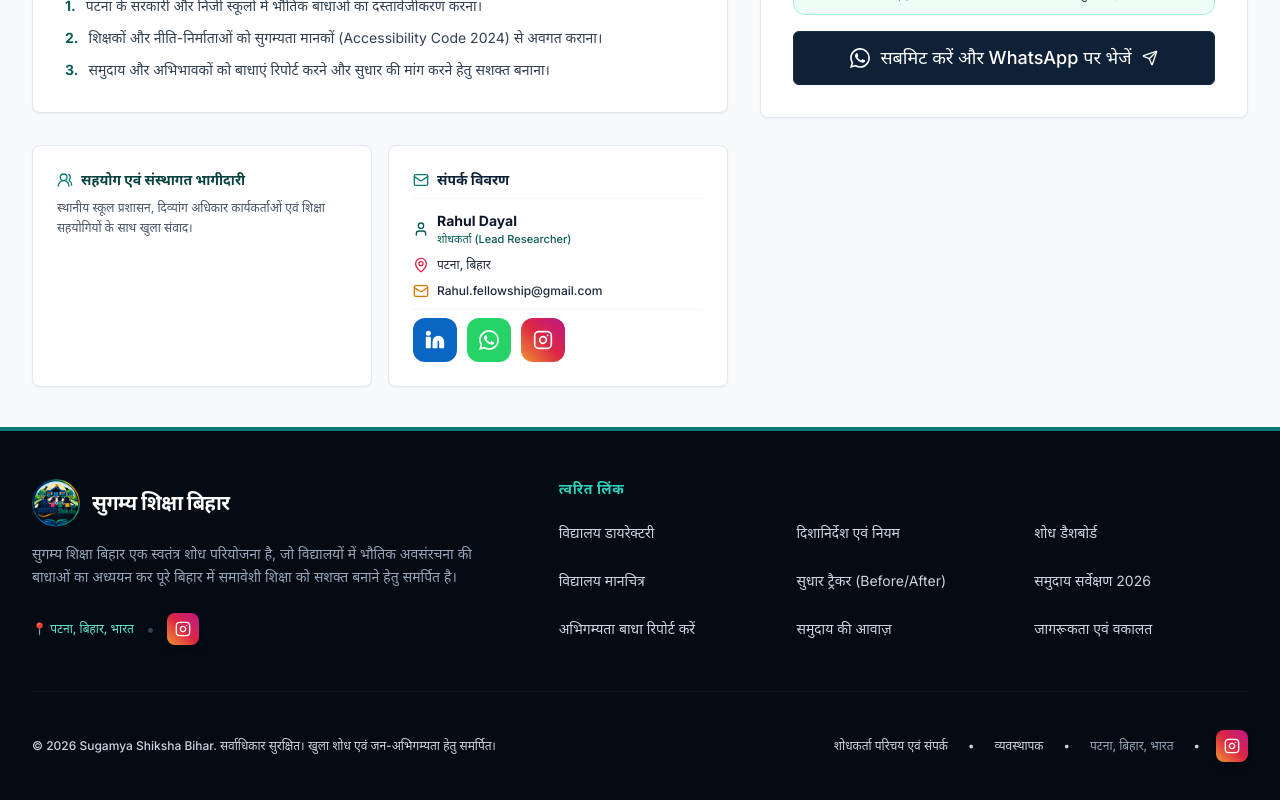
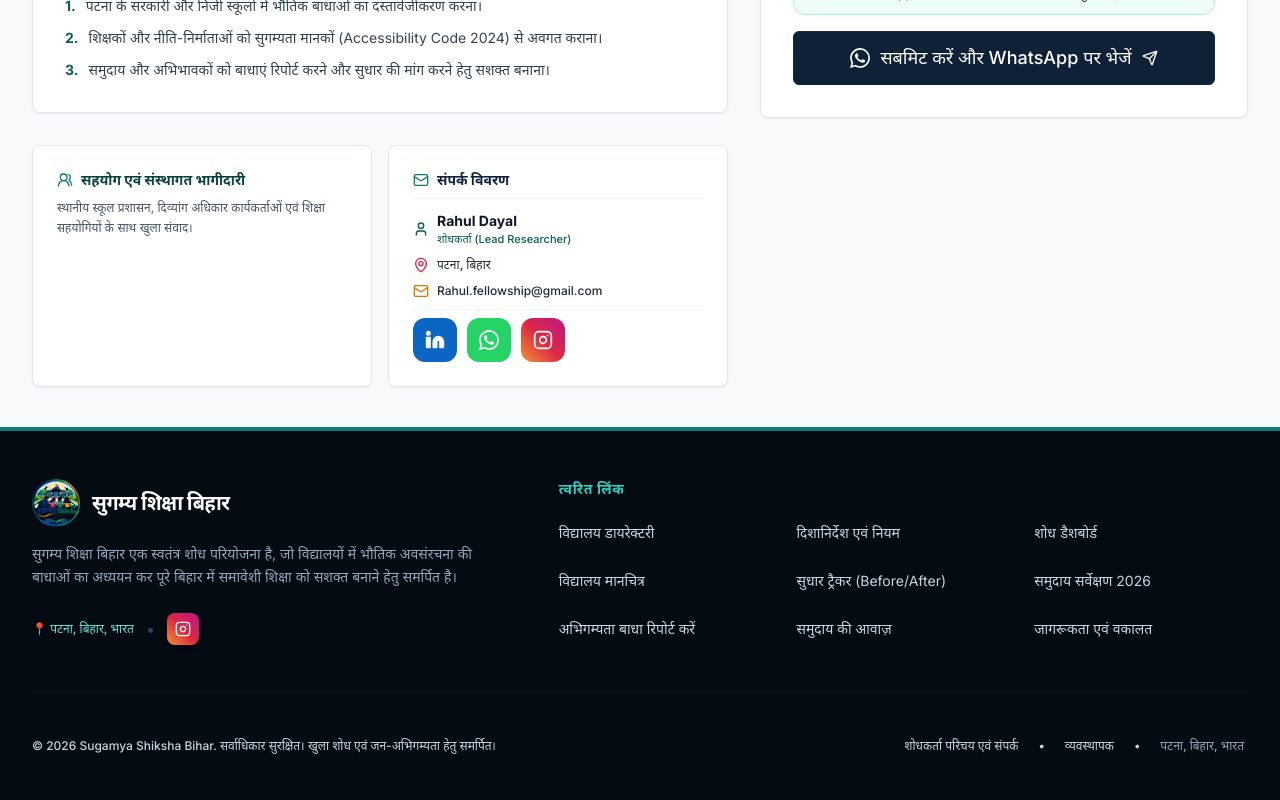
Before and after one commit to adityarajgupta154/-Sugamya-Shiksha-, a Next.js app: page /about in a window 1280 px wide. Shown: the part 1101-1901 px from the top of the page. Built offline with nearby package versions, Linux system fonts and the light colour scheme; no server answers.

Commit message:
fix(footer): remove Instagram icon from bottom bar, keep single instance in main footer

```diff
--- a/src/components/layout/Footer.tsx
+++ b/src/components/layout/Footer.tsx
@@ -158,17 +158,6 @@ export function Footer() {
             <span className="min-h-[44px] flex items-center px-1 text-slate-400">
               {locale === "hi" ? "पटना, बिहार, भारत" : "Patna, Bihar, India"}
             </span>
-            <span aria-hidden="true">•</span>
-            <a
-              href="https://www.instagram.com/sugamyashikhshabihar?obrf=MWt3dnZoa2hrYWo4NQ=="
-              target="_blank"
-              rel="noopener noreferrer"
-              aria-label="Instagram"
-              title="Instagram"
-              className="inline-flex items-center justify-center w-8 h-8 rounded-lg bg-gradient-to-tr from-[#f09433] via-[#dc2743] to-[#bc1888] text-white shadow-md hover:scale-110 active:scale-95 transition-transform focus-visible:outline-none focus-visible:ring-2 focus-visible:ring-pink-400"
-            >
-              <Instagram className="w-4 h-4 text-white" aria-hidden="true" />
-            </a>
           </div>
         </div>
       </div>
```
